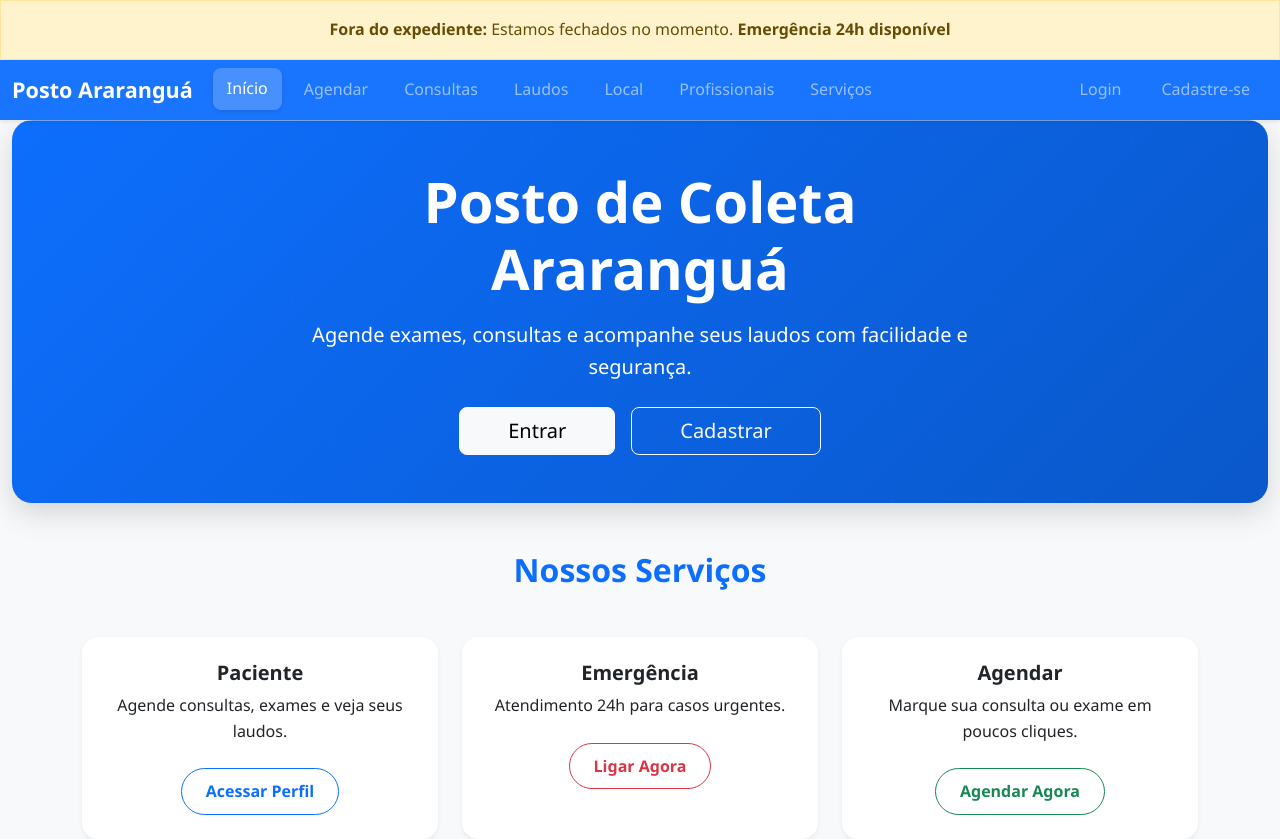
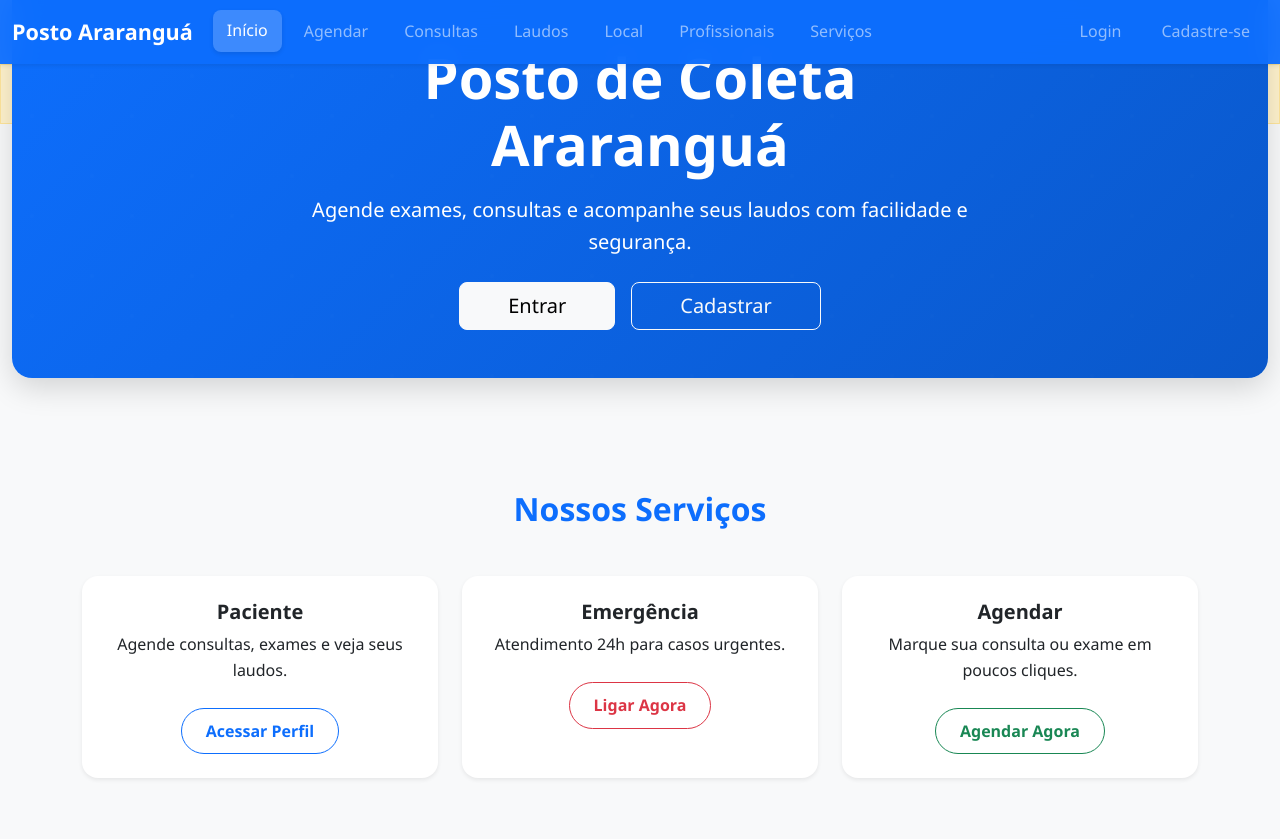
Before and after one commit to naruto20793/TCC-Posto-de-Coleta, a website: page public/index/index.html in a window 1280 px wide. After the commit the page ends 800 px from the top, so only its background shows below. Drawn offline with nearby package versions, Linux system fonts and the light colour scheme.

Commit message:
navbar funcionando

```diff
--- a/public/assets/navbar.css
+++ b/public/assets/navbar.css
@@ -2,7 +2,9 @@
    NAVBAR PERSONALIZADA
    ======================================== */
 body {
-    padding-top: 0;
+    /* Altura da navbar usada para ajustar sobreposição */
+    --navbar-height: 64px;
+    padding-top: var(--navbar-height);
 }
 
 .home-page main {
@@ -10,8 +12,11 @@
 }
 
 #navbarPrincipal {
-    position: sticky;
+    position: fixed;
     top: 0;
+    left: 0;
+    right: 0;
+    height: var(--navbar-height);
     transition: all 0.3s ease;
     backdrop-filter: blur(12px);
     background-color: rgba(13, 110, 253, 0.95) !important;
--- a/public/assets/navbar.js
+++ b/public/assets/navbar.js
@@ -16,13 +16,14 @@
    2. Injeta a navbar completa
    ======================================== */
 function injetarNavbar() {
-    document.querySelectorAll('body > nav:not(#navbarPrincipal), body > .navbar:not(#navbarPrincipal)').forEach(navbar => navbar.remove());
+    // Remove instâncias pré-existentes da navbar (duplicações)
+    document.querySelectorAll('#navbarPrincipal').forEach(nav => nav.remove());
     if (document.getElementById('navbarPrincipal')) return;
 
     const prefixo = getNivelPastaAtual();
 
     const navbarHTML = `
-        <nav class="navbar navbar-expand-xl navbar-dark bg-primary shadow-sm fixed-top" id="navbarPrincipal">
+        <nav class="navbar navbar-expand-xl navbar-dark bg-primary shadow-sm" id="navbarPrincipal">
             <div class="container-fluid">
                 <!-- Logo -->
                 <a class="navbar-brand fw-bold d-flex align-items-center" href="${prefixo}index/index.html">
@@ -91,7 +92,37 @@
 
     // Insere no início do body
     document.body.insertAdjacentHTML('afterbegin', navbarHTML);
+
+    // Se houver um placeholder (uso legado em algumas páginas), removemos
+    const placeholder = document.getElementById('navbarPlaceholder');
+    if (placeholder) placeholder.remove();
 }
+
+/* Ajusta a variável --navbar-height conforme a altura real da navbar
+   para garantir que o hero fique exatamente por baixo da navbar. */
+function ajustarAlturaNavbar() {
+    const navbar = document.getElementById('navbarPrincipal');
+    if (!navbar) return;
+    // Força recalcular altura real (inclui padding e sombras)
+    const altura = navbar.getBoundingClientRect().height;
+    document.body.style.setProperty('--navbar-height', `${altura}px`);
+
+    // Se existir hero-section, garantimos que o margin-top e padding estão corretos
+    const hero = document.querySelector('.hero-section');
+    if (hero) {
+        // Usamos CSS que depende da variável --navbar-height; apenas forçamos reflow
+        hero.style.setProperty('margin-top', `calc(-1 * var(--navbar-height))`);
+        hero.style.setProperty('padding-top', `calc(5rem + var(--navbar-height))`);
+    }
+}
+
+// Executa ajuste após injeção e ao redimensionar
+window.addEventListener('load', ajustarAlturaNavbar);
+window.addEventListener('resize', () => {
+    // pequeno debounce
+    clearTimeout(window.__ajustarAlturaNavbarTimeout);
+    window.__ajustarAlturaNavbarTimeout = setTimeout(ajustarAlturaNavbar, 80);
+});
 
 /* ========================================
    3. Configura login, cadastro e perfil
--- a/public/global.css
+++ b/public/global.css
@@ -61,10 +61,17 @@
 .hero-section {
     background: linear-gradient(135deg, var(--primary), var(--primary-dark));
     color: var(--white);
-    padding: 5rem 0;
-    border-radius: 20px;
+    /* Posiciona o hero parcialmente por baixo da navbar usando top negativo */
+    position: relative;
+    top: calc(-1 * var(--navbar-height, 64px));
+    /* Mantém o espaçamento interno para o conteúdo não ficar escondido atrás da navbar */
+    padding: calc(5rem + var(--navbar-height, 64px)) 0 5rem 0;
+    /* Remove os cantos superiores para que não apareçam ao ficar por baixo da navbar */
+    border-top-left-radius: 0 !important;
+    border-top-right-radius: 0 !important;
+    border-bottom-right-radius: 20px !important;
+    border-bottom-left-radius: 20px !important;
     box-shadow: 0 10px 30px rgba(0, 0, 0, 0.15);
-    position: relative;
     overflow: hidden;
 }
 
```
